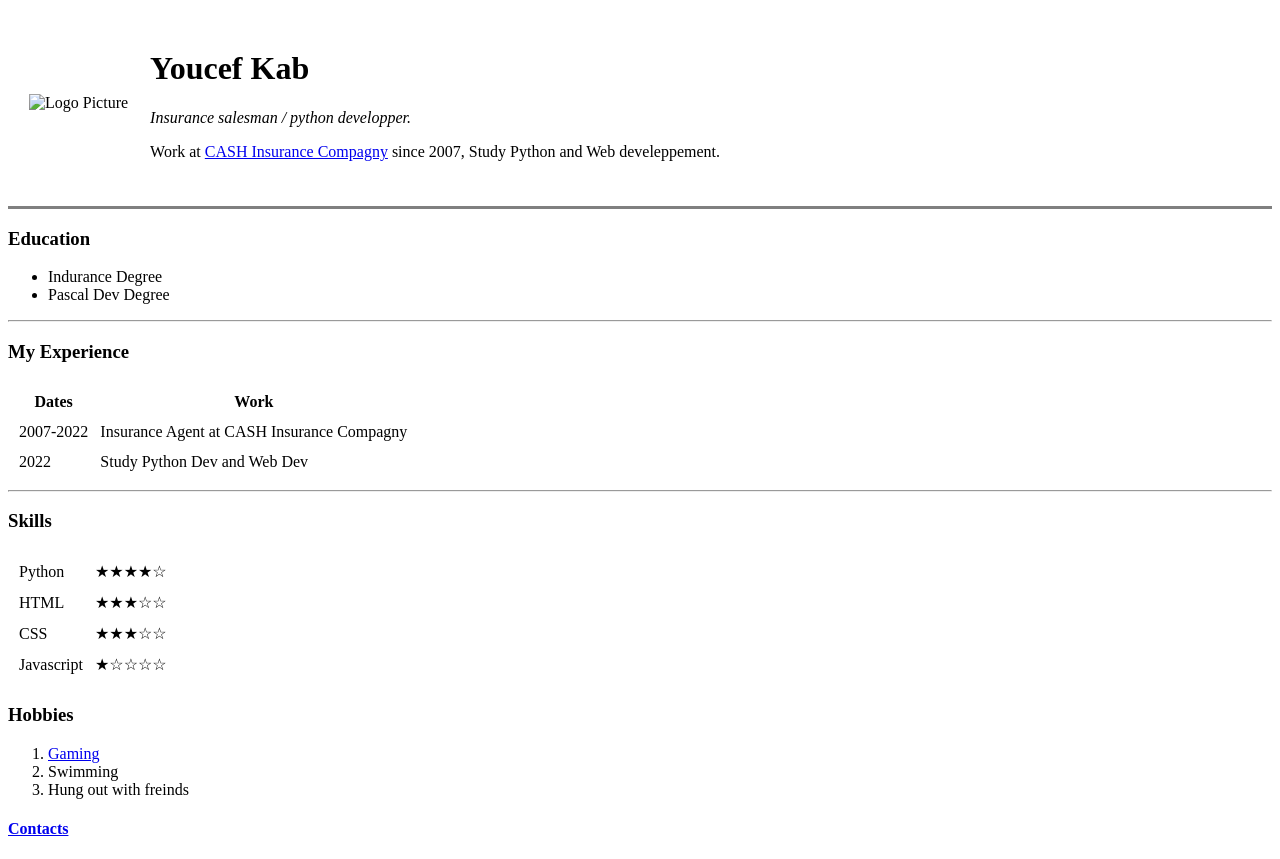
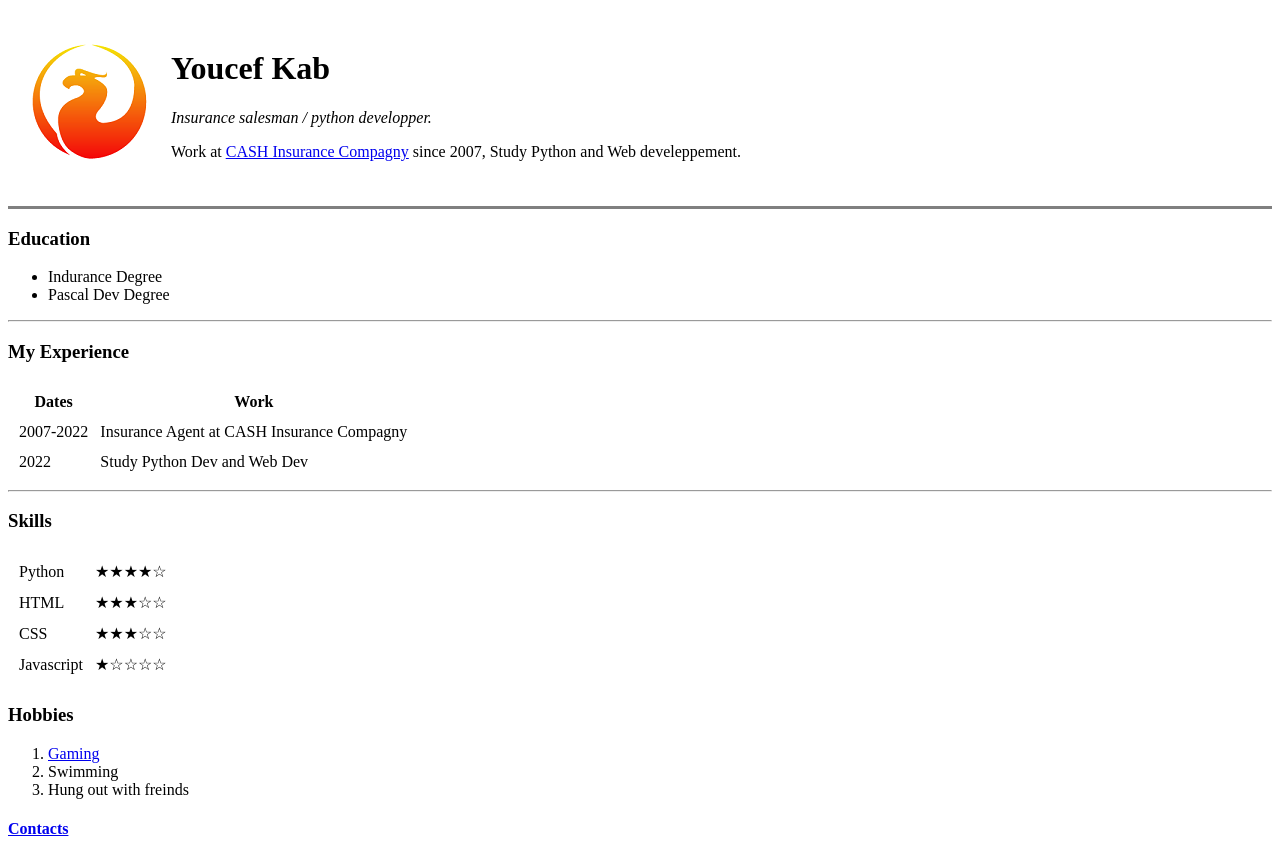
Before and after one commit to zinjo23/Personalcv, a plain HTML site: page index.html in a window 1280 px wide. Drawn offline with Linux system fonts and the light colour scheme.

Commit message:
Update index.html

```diff
--- a/index.html
+++ b/index.html
@@ -7,7 +7,7 @@
   <body>
     <table cellspacing="20">
       <tr>
-        <td><img src="images/firebird-logo-200.png" alt="Logo Picture"></td>
+        <td><img src="firebird-logo-200.png" alt="Logo Picture"></td>
         <td><h1>Youcef Kab</h1>
             <p><em>Insurance salesman / python developper.</em></p>
             <p>Work at <a href="https://www.cash-assurances.dz/" target="_blank">CASH Insurance Compagny</a> since 2007, Study Python and Web develeppement.</p></td>
```
